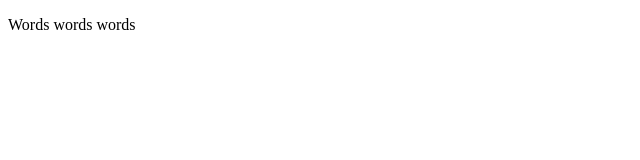
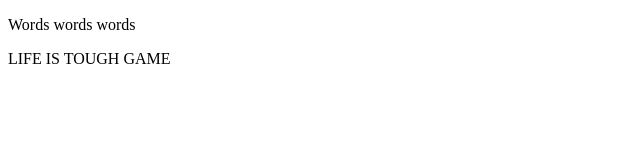
Before and after one commit to AsafGerchak/practice, a plain HTML site: page index.html in a window 1280 px wide. Shown: the whole page, without its empty margins (0-640 px from the left). Drawn offline with Linux system fonts and the light colour scheme.

Commit message:
small change to the body specifically <p>

```diff
--- a/index.html
+++ b/index.html
@@ -6,5 +6,6 @@
 </head>
 <body>
 	<p>Words words words</p>
+	<p> LIFE IS TOUGH GAME</p>
 </body>
 </html>
```
